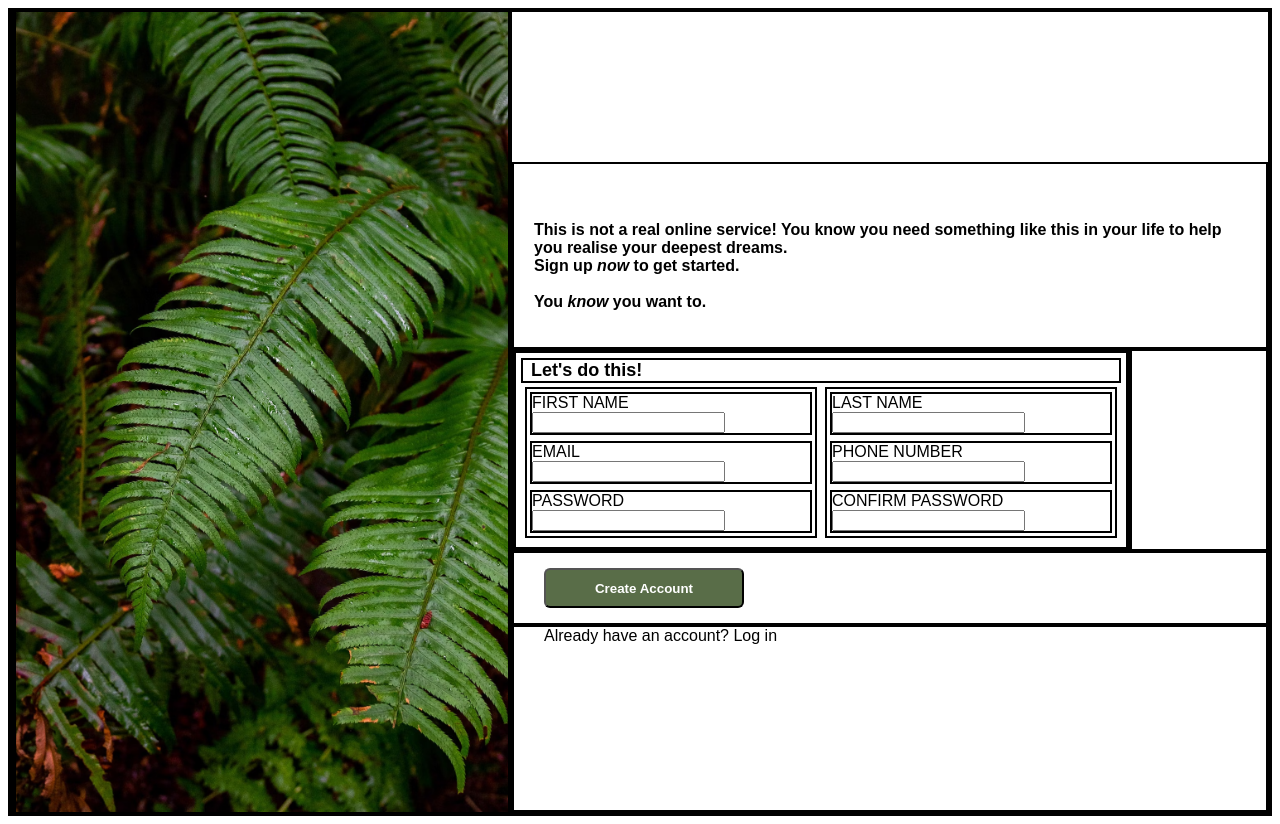
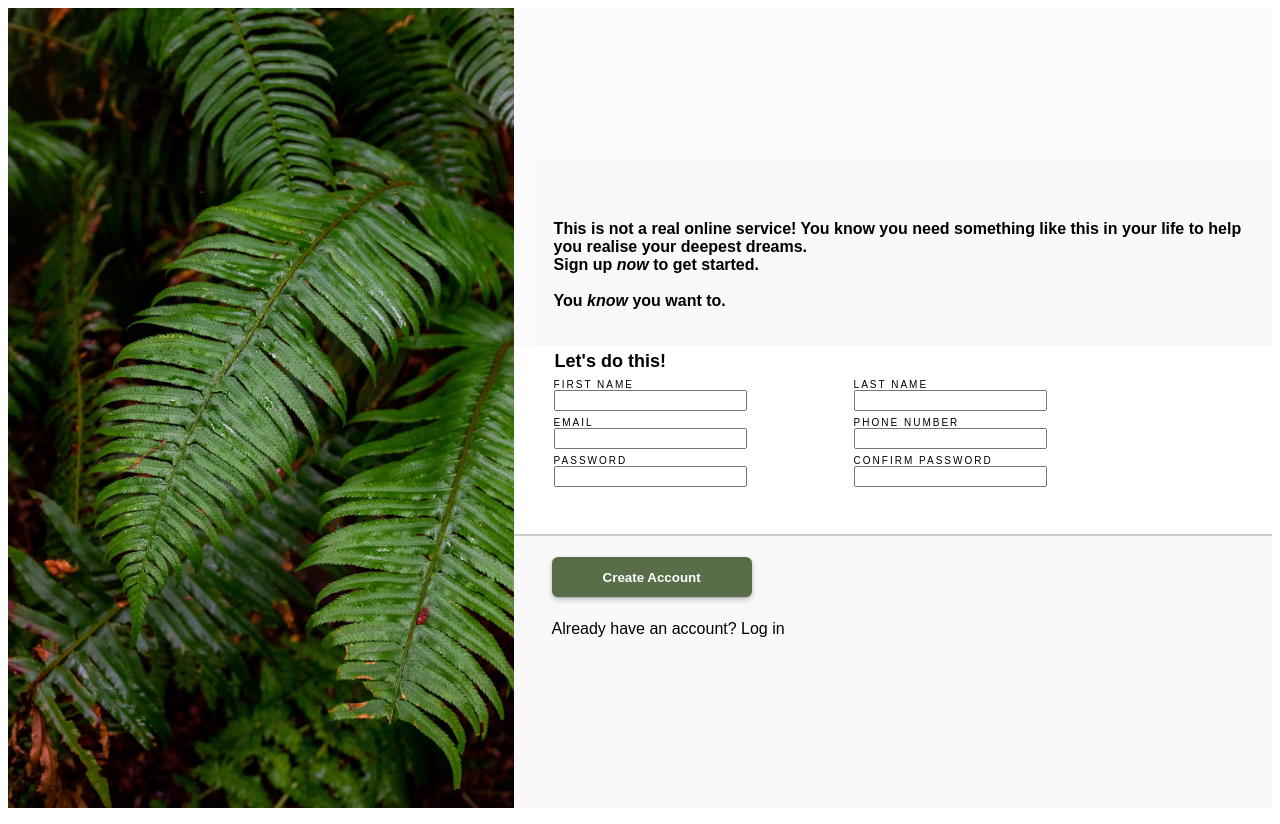
Before and after one commit to charliewturner/sign-up-form, a plain HTML site: page index.html in a window 1280 px wide. Drawn offline with Linux system fonts and the light colour scheme.

Commit message:
Align elements

```diff
--- a/styles.css
+++ b/styles.css
@@ -5,12 +5,11 @@
  *{
     font-family: Arial, Helvetica, sans-serif;
  }
+
 div {
     display: flex;
-    border-style: solid;
-    border-color: black;
-    border-width: 2px;
     margin: 0px;
+    background-color: #cccccc09;
 }
 
 .container {
@@ -46,6 +45,7 @@ div {
     align-items: flex-end;
     margin-top: 150px;
     font-weight: 900;
+    margin-left: 20px;
 }
 
 p {
@@ -56,6 +56,8 @@ p {
 .right-two {
     display: flex;
     flex-direction: row;
+    background-color: white;
+    box-shadow: 0px 2px #cccccc;
 }
 
 input {
@@ -63,7 +65,7 @@ input {
 }
 
 .form-title{
-    font-weight: 600;
+    font-weight: 580;
     font-size: large;
     padding-left: 8px;
 }
@@ -73,8 +75,15 @@ input {
     min-width: 200px;
     max-width: 600px;
     padding: 5px;
+    background-color: white;
+    margin-left: 28px;
+
 }
+.form-container >* {
+    background-color: white;
 
+
+}
 label>* {
     position: relative;
 }
@@ -82,14 +91,20 @@ label>* {
 .label {
     flex: auto;
     margin: 3px;
+    font-size: x-small;
+    background-color: white;
+    letter-spacing: 2px;
+
 }
 
 .spacer {
     width: clamp(30%, 0px);
+    background-color: white;
 }
 
 form {
     display: flex;
+
 }
 
 .form-right,
@@ -97,6 +112,7 @@ form {
     width: 50%;
     flex-wrap: wrap;
     margin: 4px;
+    background-color: white;
 }
 
 .form-left {
@@ -107,6 +123,7 @@ form {
 .right-three {
     height: 70px;
     align-items: center;
+    padding: 8px;
 }
 
 .create {
@@ -117,8 +134,10 @@ form {
     color: white;
     font-weight: bold;
     border-radius: 6px;
+    box-shadow: 0 1px 2px 0 rgba(0,0,0,0.2), 0 3px 6px 0 rgba(0,0,0,0.19);
+    border: none;
 }
 
 .right-four {
-    padding-left: 30px;
+    padding-left: 38px;
 }
```
